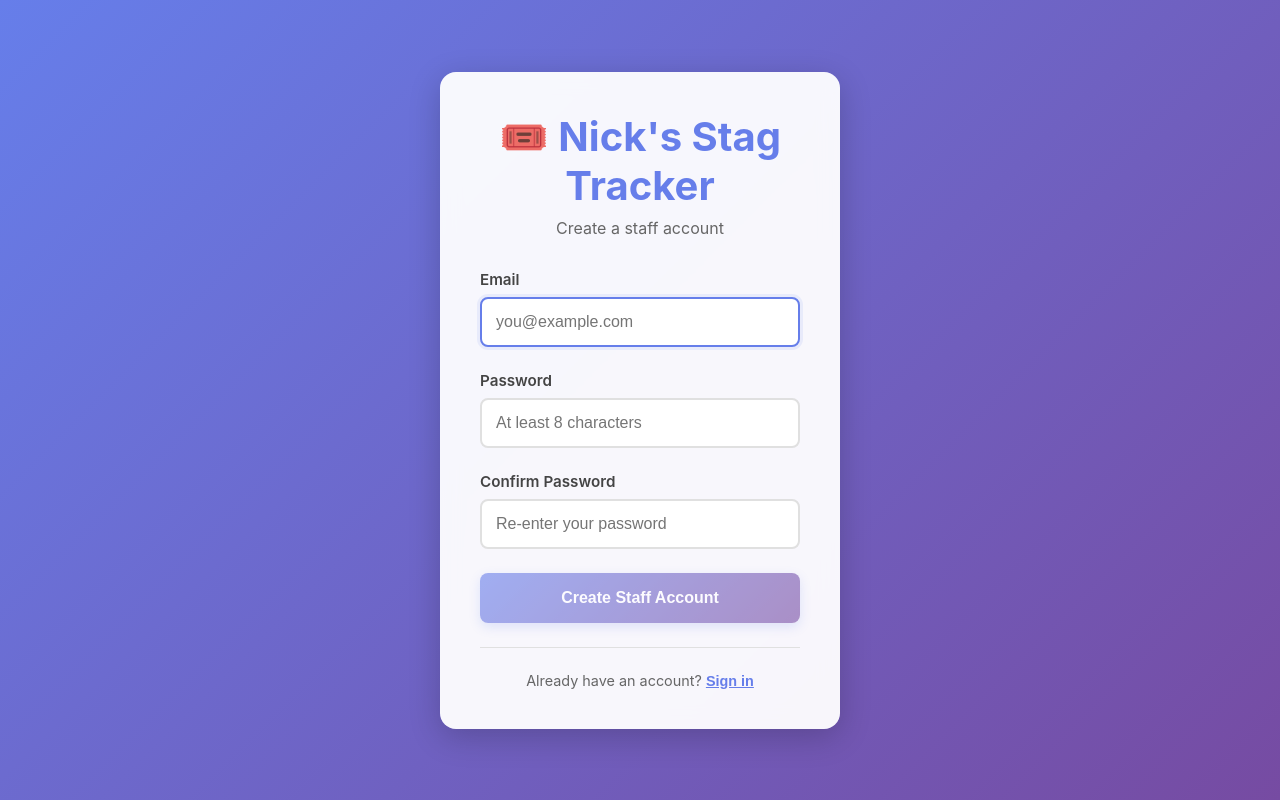
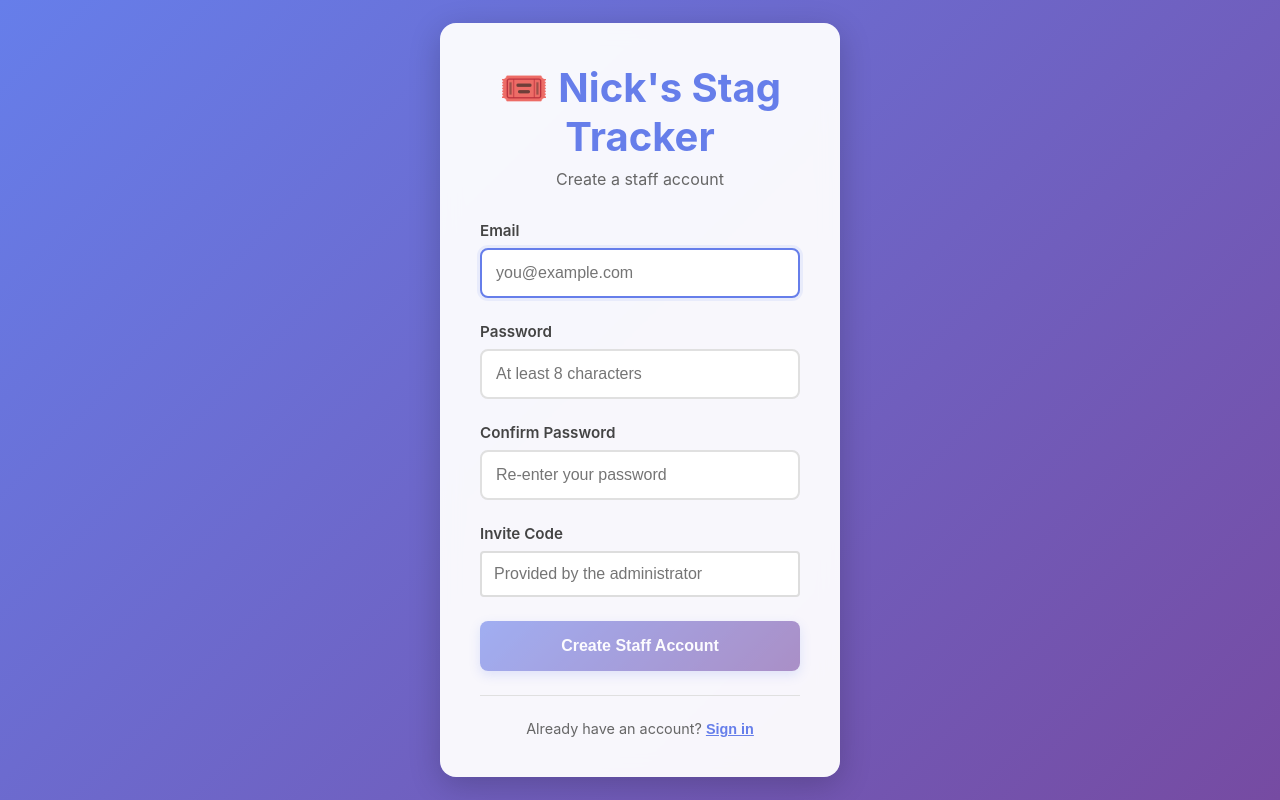
Before and after one commit to nkrilis/stag-tracker, a React (Vite) app: page / in a window 1280 px wide. Both pictures are taken after a click on the button "Sign up". Built offline with nearby package versions, Linux system fonts and the light colour scheme; no server answers.

Commit message:
Enhancements for Nick's Stag signup link

```diff
--- a/src/components/Signup.tsx
+++ b/src/components/Signup.tsx
@@ -1,6 +1,8 @@
 import { useState, FormEvent } from 'react';
 import { supabase, ADMIN_EMAIL } from '../config/supabase';
 import './Login.css';
+
+const INVITE_CODE = (import.meta.env.VITE_INVITE_CODE ?? '').trim();
 
 interface SignupProps {
   onSwitchToLogin: () => void;
@@ -10,6 +12,7 @@ export function Signup({ onSwitchToLogin }: SignupProps) {
   const [email, setEmail] = useState('');
   const [password, setPassword] = useState('');
   const [confirmPassword, setConfirmPassword] = useState('');
+  const [inviteCode, setInviteCode] = useState('');
   const [error, setError] = useState('');
   const [info, setInfo] = useState('');
   const [loading, setLoading] = useState(false);
@@ -20,6 +23,16 @@ export function Signup({ onSwitchToLogin }: SignupProps) {
     setInfo('');
 
     const normalizedEmail = email.trim().toLowerCase();
+
+    if (!INVITE_CODE) {
+      setError('Signup is not configured. Please contact the administrator.');
+      return;
+    }
+
+    if (inviteCode.trim() !== INVITE_CODE) {
+      setError('Invalid invite code.');
+      return;
+    }
 
     // Staff-only signup. The admin account must be created by an existing
     // admin via the Supabase dashboard (Authentication -> Users).
@@ -117,13 +130,26 @@ export function Signup({ onSwitchToLogin }: SignupProps) {
             />
           </div>
 
+          <div className="form-group">
+            <label htmlFor="inviteCode">Invite Code</label>
+            <input
+              type="text"
+              id="inviteCode"
+              value={inviteCode}
+              onChange={(e) => setInviteCode(e.target.value)}
+              placeholder="Provided by the administrator"
+              autoComplete="off"
+              required
+            />
+          </div>
+
           {error && <div className="login-error">{error}</div>}
           {info && <div className="login-info">{info}</div>}
 
           <button
             type="submit"
             className="login-button"
-            disabled={loading || !email || !password || !confirmPassword}
+            disabled={loading || !email || !password || !confirmPassword || !inviteCode}
           >
             {loading ? 'Creating account...' : 'Create Staff Account'}
           </button>
```
